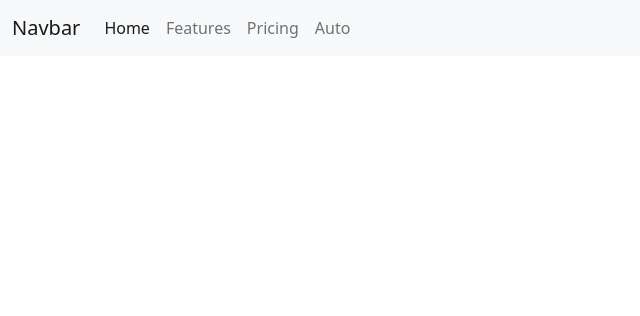
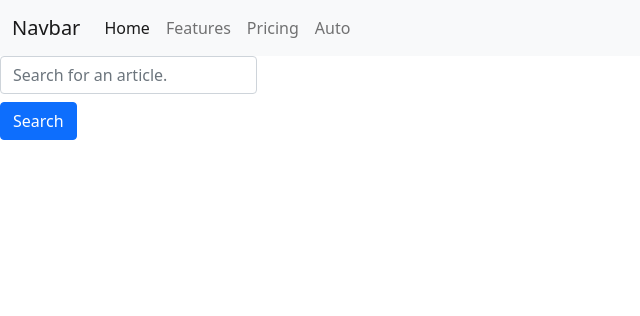
Before and after one commit to KellyKiiru/news-api, a Flask app: template app/templates/index.html in a window 1280 px wide. Shown: the top 316 px of the page, without its empty margins (0-640 px from the left). Run offline with Flask 2, Linux system fonts and the light colour scheme; the template is opened without the code that fills it, so the values that code supplies are empty; some libraries are stand-ins or nearby versions.

Commit message:
cut from base.html and add form block to index.html

```diff
--- a/app/templates/base.html
+++ b/app/templates/base.html
@@ -8,10 +8,3 @@
 {% block navbar %}
     {% include 'navbar.html' %}
 {% endblock  %}
-
-{% block  form %}
-<form class="form-inline">
-    <input type="text" class="form-control mb-2 mr-sm-2 input-form" name="article_query" required id="" placeholder="Search for an article.">
-    <button type="submit" class="btn btn-primary mb-2 search-btn">Search</button>
-</form>
-{% endblock %}
--- /dev/null
+++ b/app/templates/form.html
@@ -0,0 +1,4 @@
+<form class="form-inline">
+    <input type="text" class="form-control mb-2 mr-sm-2 input-form" name="article_query" required id="" placeholder="Search for an article." style="width:max-content;">
+    <button type="submit" class="btn btn-primary mb-2 search-btn">Search</button>
+</form>
--- a/app/templates/index.html
+++ b/app/templates/index.html
@@ -5,5 +5,8 @@
 
     {% block content %}
 
+    {% block form %}
+        {% include 'form.html' %}
+    {% endblock %}
 
     {% endblock %}
```
